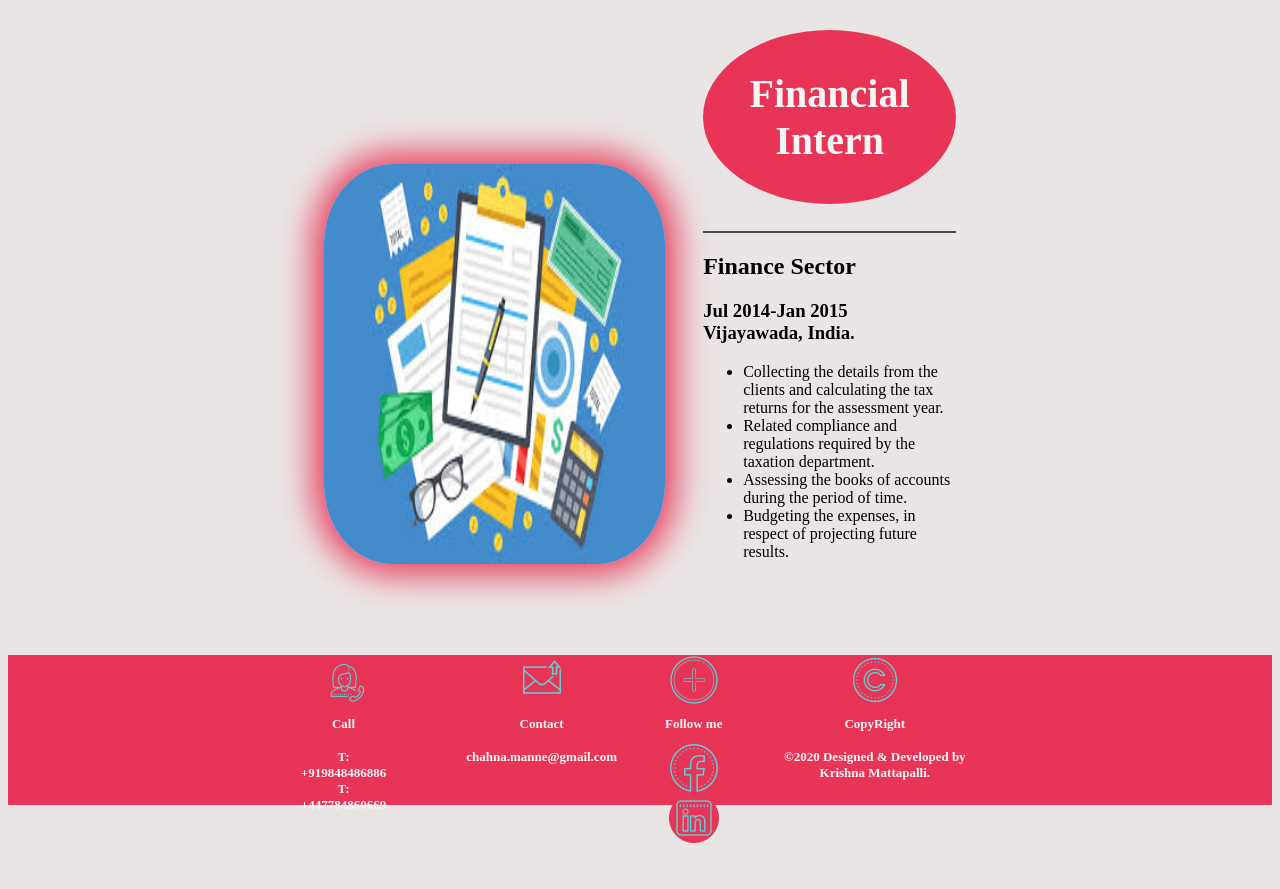
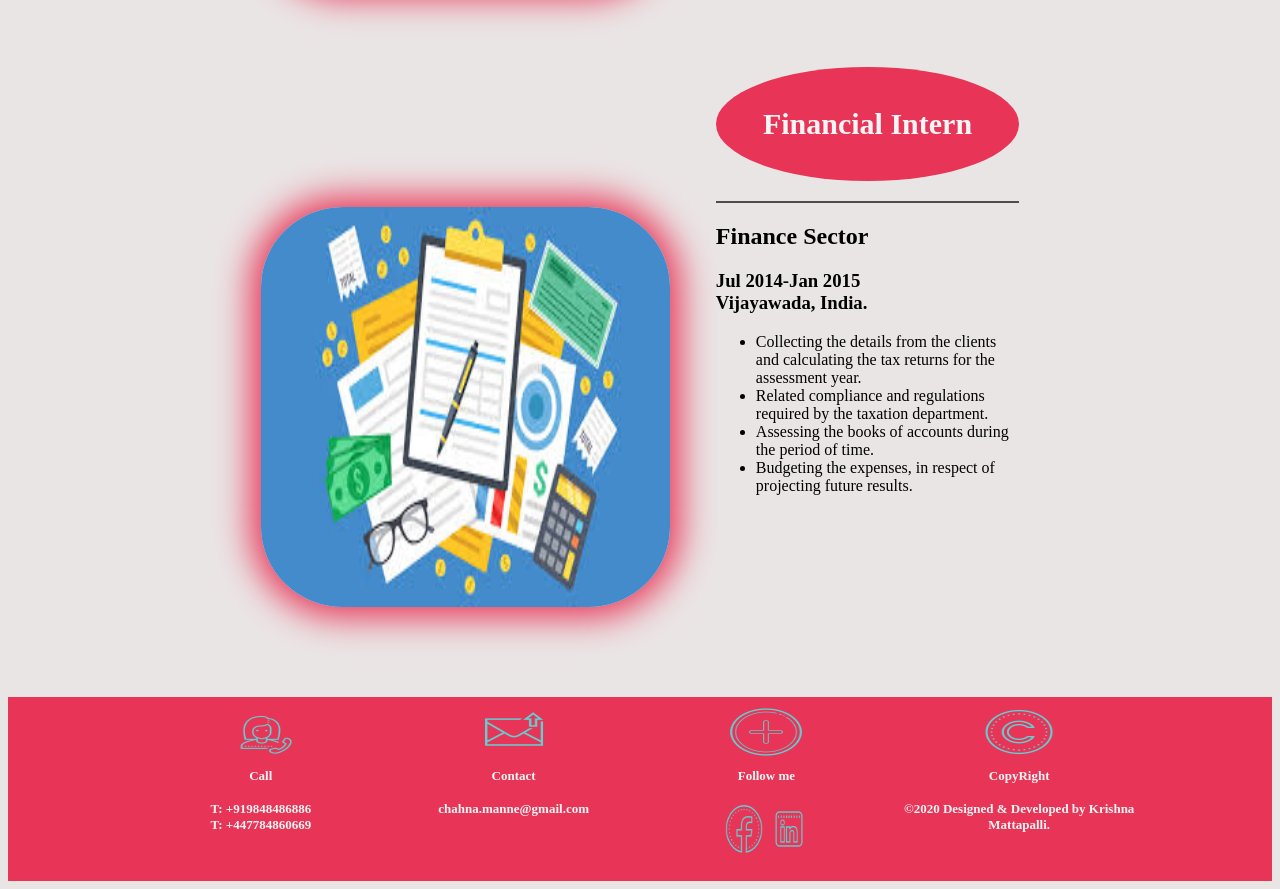
Before and after one commit to chahnamanne/chahnamanne.github.io, a plain HTML site: page experience.html in a window 1280 px wide. Shown: the part 1640-2529 px from the top of the page. Before the commit the page ends 2486 px from the top, so only its background shows below. Drawn offline with Linux system fonts and the light colour scheme.

Commit message:
Update experience.css

```diff
--- a/experience.css
+++ b/experience.css
@@ -38,11 +38,24 @@ html {
 
 /* ----------------------------------- */
 
-main{
-  height: 2000px;
+
+.full{
+  /* height: 2000px; */
   margin-left: auto;
   margin-right: auto;
-  width: 50%;
+  width: 60%;
+}
+
+.div1{
+  height: 650px;
+}
+
+.div2{
+  height: 650px;
+}
+
+.div3{
+  height: 650px;
 }
 
 h1{
@@ -55,10 +68,11 @@ h1{
   float: left;
   box-sizing: border-box;
   width:40%;
+
 }
 
 .main1 h1{
-  font-size: 30px;
+  font-size: 25px;
   background-color: #e83557;
   text-align: center;
   border-radius: 50%;
@@ -79,7 +93,6 @@ h1{
   margin-left: auto;
   border-radius: 20%;
   margin-top: 160px;
-  /* border:solid 4px #e83557; */
   box-shadow:0 0 35px 0px #e83557 ;
 }
 
@@ -93,7 +106,7 @@ h1{
 }
 
 .main2 h1{
-  font-size: 40px;
+  font-size: 25px;
   background-color: #e83557;
   text-align: center;
   border-radius: 50%;
@@ -114,7 +127,6 @@ h1{
   margin-left: auto;
   border-radius: 20%;
   margin-top: 200px;
-  /* border:solid 4px #61d0d4; */
   box-shadow:0 0 35px 0px #e83557 ;
 }
 
@@ -124,13 +136,6 @@ h1{
   width:50%;
 }
 
-.side3{
-  float: left;
-  box-sizing: border-box;
-  width: 50%;
-}
-
-
 .main3{
   float: left;
   box-sizing: border-box;
@@ -138,7 +143,7 @@ h1{
 }
 
 .main3 h1{
-  font-size: 40px;
+  font-size: 30px;
   background-color: #e83557;
   text-align: center;
   border-radius: 50%;
@@ -159,29 +164,21 @@ h1{
   margin-left: auto;
   border-radius: 20%;
   margin-top: 160px;
-  /* border:solid 4px #e83557; */
   box-shadow:0 0 35px 10px #e83557 ;
 }
 
-
-
-
-
-
-
-
-
 /* ------------------------------------ */
-
 footer{
-    height: 150px;
   background-color:#e83557;
 }
 
 .soc img{
   height: 50px;
-    width: 50px;
   color: whitesmoke;
+  margin-left: auto;
+  margin-right: auto;
+  width: 30%;
+  padding-top: 10px;
 }
 
 .soc h2, h4{
@@ -193,18 +190,47 @@ footer{
   display: flex;
   margin-left: auto;
   margin-right: auto;
-    width: 60%;
+  width: 80%;
   text-align: center;
-
+  padding-bottom: 20px;
 }
 .grid-item {
   font-size: 30px;
   text-align: center;
-    padding-left: 40px;
-    padding-right: 40px;
+  margin-left: auto;
+  margin-right: auto;
+  width: 100%;
 }
 
 .grid-item a{
   color: whitesmoke;
   text-decoration: none;
 }
+
+.grid-item a:hover {
+  opacity: 0.5;
+  color:#61d0d4;
+}
+
+.grid-item3 {
+  font-size: 30px;
+  text-align: center;
+  margin-left: auto;
+  margin-right: auto;
+  width: 100%;
+}
+
+.grid-item3 a{
+  color: whitesmoke;
+  text-decoration: none;
+}
+
+.grid-item3 a img{
+  margin-left: auto;
+  margin-right: auto;
+  width: 15%;
+}
+.grid-item3 a:hover {
+  opacity: 0.5;
+  color:#61d0d4;
+}
```
Lines whose indentation alone changed are shown as unchanged.
